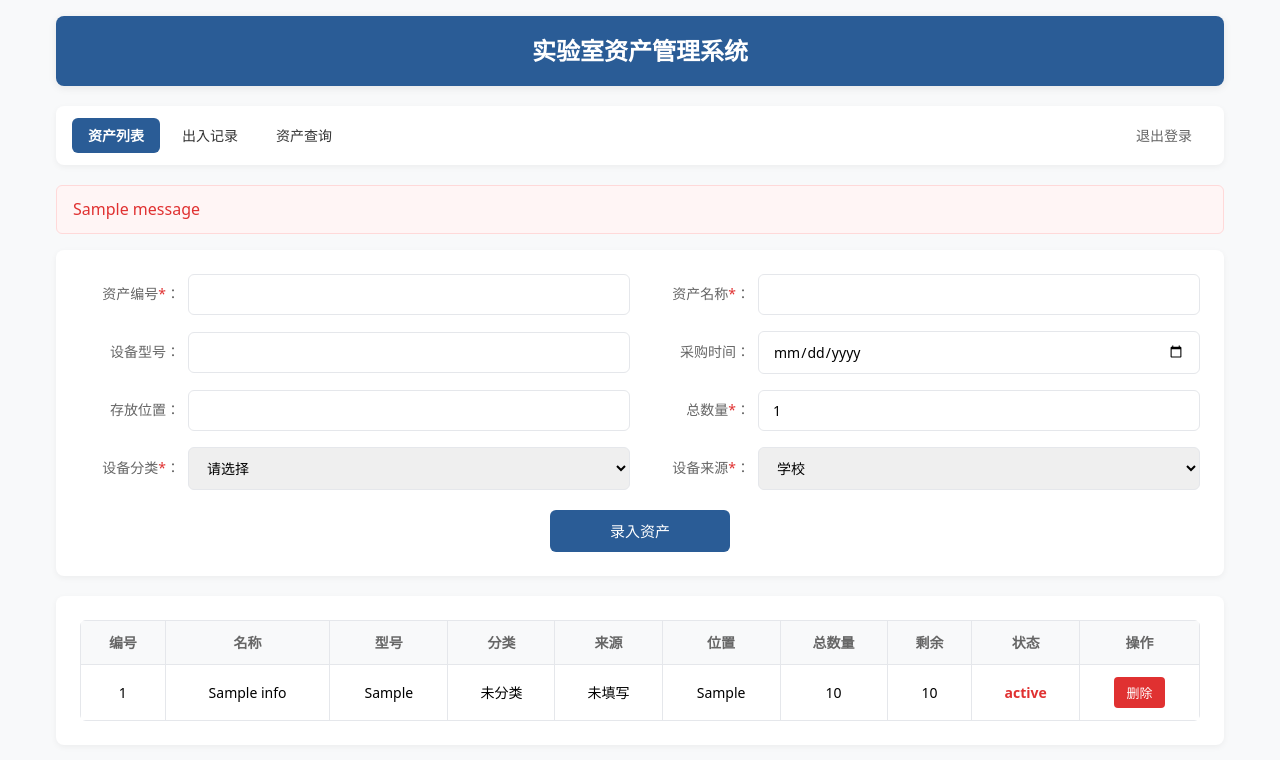
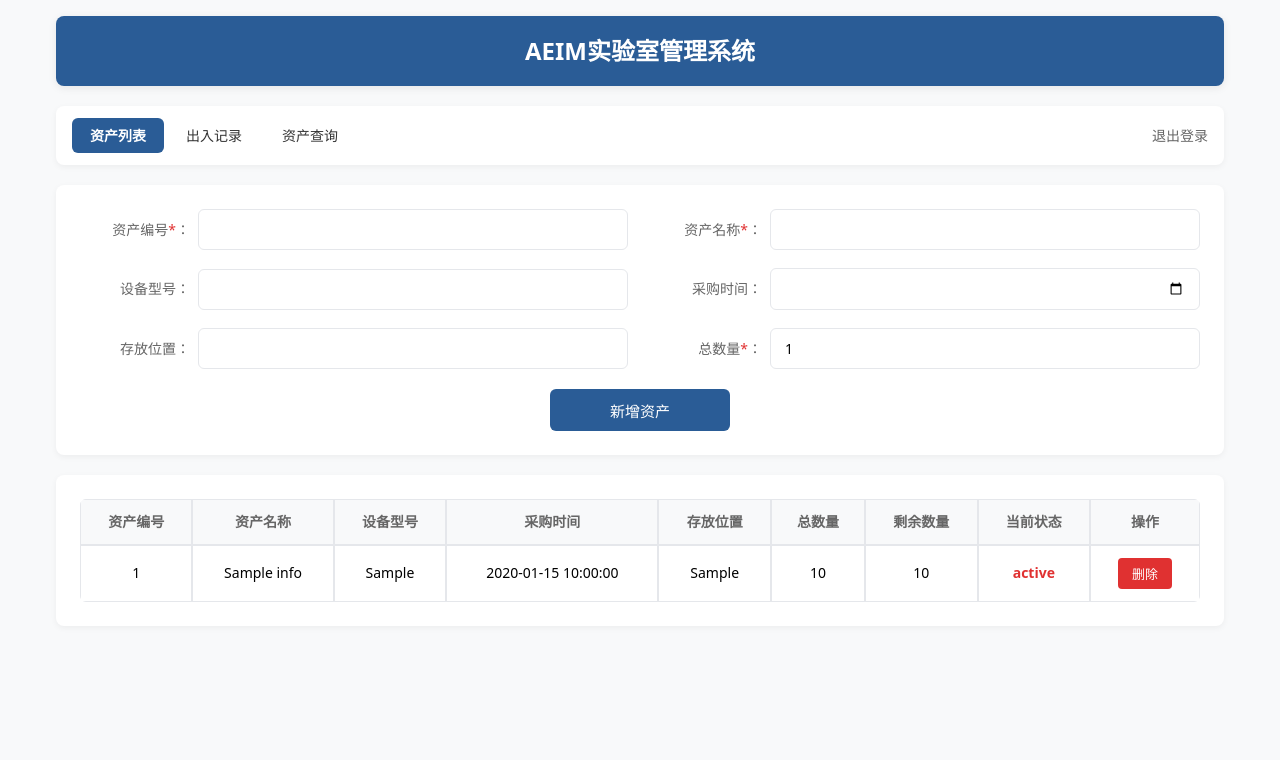
Before and after one commit to liuhuaqing446/lab-asset, a Flask app: page / in a window 1280 px wide. Shown: the top 760 px of the page. Run offline with Flask 3, Linux system fonts and the light colour scheme; the visitor is signed in with stand-in values (Sample User, id 1); tables that the repository leaves empty or names only in its code hold one stand-in row (values such as "Sample post"); one stand-in notice (Sample message) is shown; data that the repository does not hold is empty.

Commit message:
Update index.html

```diff
--- a/templates/index.html
+++ b/templates/index.html
@@ -2,41 +2,83 @@
 <html>
 <head>
 <meta charset="UTF-8">
-<meta name="viewport" content="width=device-width, initial-scale=1.0">
-<title>实验室资产管理系统</title>
+<meta name="viewport" content="width=device-width, initial-scale=1.0,user-scalable=no">
+<title>{{system_name}}</title>
 <style>
-*{box-sizing:border-box;margin:0;padding:0;font-family:system-ui, "Microsoft YaHei",sans-serif;}
-body{background:#f8f9fa;line-height:1.4;}
-.container{max-width:1200px;margin:0 auto;padding:16px;}
-.header{background:#2a5c96;color:#fff;padding:18px;text-align:center;font-size:24px;font-weight:600;border-radius:8px;margin-bottom:20px;box-shadow:0 2px 8px rgba(0,0,0,0.08);}
-.nav{background:#fff;padding:12px 16px;border-radius:8px;box-shadow:0 2px 6px rgba(0,0,0,0.05);margin-bottom:20px;display:flex;gap:6px;flex-wrap:wrap;align-items:center;}
-.nav a{padding:8px 16px;border-radius:6px;text-decoration:none;color:#333;font-size:14px;}
-.nav a.active{background:#2a5c96;color:#fff;font-weight:600;}
-.nav a.logout{margin-left:auto;color:#666;}
-.form-box{background:#fff;padding:24px;border-radius:8px;box-shadow:0 2px 6px rgba(0,0,0,0.05);margin-bottom:20px;}
-.form-grid{display:grid;grid-template-columns:1fr 1fr;gap:16px 20px;}
-.form-group{display:flex;align-items:center;gap:8px;}
-.form-group label{width:100px;text-align:right;font-size:14px;color:#666;flex-shrink:0;}
-.form-group label span{color:#e03131;}
-.form-group input,.form-group select{flex:1;padding:10px 14px;border:1px solid #e5e7eb;border-radius:6px;font-size:14px;outline:none;}
-.form-group input:focus,.form-group select:focus{border-color:#2a5c96;box-shadow:0 0 0 3px rgba(42,92,150,0.1);}
-.btn-add{width:180px;height:42px;margin:20px auto 0;display:block;background:#2a5c96;color:#fff;border:none;border-radius:6px;font-size:15px;cursor:pointer;}
-.table-box{background:#fff;padding:24px;border-radius:8px;box-shadow:0 2px 6px rgba(0,0,0,0.05);overflow-x:auto;}
-table{width:100%;border-collapse:collapse;border-radius:6px;overflow:hidden;}
-th,td{border:1px solid #e5e7eb;padding:12px;text-align:center;font-size:14px;}
-th{background:#f8f9fa;font-weight:600;color:#666;}
-tr:hover{background:#fafbfc;}
-.status-in{color:#07c160;font-weight:600;}
-.status-out{color:#e03131;font-weight:600;}
-.btn-delete{background:#e03131;color:#fff;border:none;padding:6px 12px;border-radius:4px;font-size:13px;cursor:pointer;}
-.flash-success{padding:12px 16px;background:#f0f9ff;color:#07c160;border:1px solid #b7e4c7;border-radius:6px;margin-bottom:16px;}
-.flash-error{padding:12px 16px;background:#fff5f5;color:#e03131;border:1px solid #ffd9d9;border-radius:6px;margin-bottom:16px;}
-@media(max-width:768px){.form-grid{grid-template-columns:1fr;}}
+* {box-sizing:border-box;margin:0;padding:0;font-family:system-ui, "Microsoft YaHei", sans-serif;}
+body {background:#f8f9fa;line-height:1.4;}
+.container {max-width:1200px;margin:0 auto;padding:16px;}
+.header {background:#2a5c96;color:#fff;padding:18px;text-align:center;font-size:24px;font-weight:600;box-shadow:0 2px 8px rgba(0,0,0,0.08);margin-bottom:20px;border-radius:8px;}
+.nav {background:#fff;padding:12px 16px;border-radius:8px;box-shadow:0 2px 6px rgba(0,0,0,0.05);margin-bottom:20px;display:flex;align-items:center;gap:4px;flex-wrap:wrap;}
+.nav a {padding:8px 18px;border-radius:6px;text-decoration:none;color:#333;font-size:14px;transition:all 0.2s ease;white-space:nowrap;}
+.nav a.active {background:#2a5c96;color:#fff;font-weight:600;}
+.nav a:hover:not(.active):not(.logout) {background:#f5f7fa;color:#2a5c96;}
+.nav a.logout {margin-left:auto;color:#666;padding:8px 0;white-space:nowrap;}
+.nav a.logout:hover {color:#2a5c96;background:transparent;}
+.form-box {background:#fff;padding:24px;border-radius:8px;box-shadow:0 2px 6px rgba(0,0,0,0.05);margin-bottom:20px;}
+.form-grid {display:grid;grid-template-columns:1fr 1fr;gap:18px 24px;}
+.form-group {display:flex;align-items:center;gap:8px;flex-wrap:nowrap;}
+.form-group label {width:110px;text-align:right;font-size:14px;color:#666;flex-shrink:0;white-space:nowrap;}
+.form-group label span {color:#e03131;}
+.form-group input {flex:1;padding:10px 14px;border:1px solid #e5e7eb;border-radius:6px;font-size:14px;transition:all 0.2s ease;outline:none;min-width:0;}
+.form-group input:focus {border-color:#2a5c96;box-shadow:0 0 0 3px rgba(42,92,150,0.1);}
+
+/* 🔴 终极方案：彻底移除日期占位符，覆盖所有浏览器 */
+.form-group input[type="date"] {
+  padding: 9px 14px;
+  appearance: none !important;
+  -webkit-appearance: none !important;
+  -moz-appearance: none !important;
+  min-height: 42px;
+}
+/* 强制隐藏所有占位符/提示文字 */
+.form-group input[type="date"]::-webkit-datetime-edit {
+  color: transparent !important;
+}
+.form-group input[type="date"]:focus::-webkit-datetime-edit {
+  color: #333 !important;
+}
+.form-group input[type="date"]::-webkit-calendar-picker-indicator {
+  opacity: 1;
+  margin-left: auto;
+}
+.form-group input[type="date"]::placeholder,
+.form-group input[type="date"]::-webkit-input-placeholder,
+.form-group input[type="date"]::-moz-placeholder {
+  color: transparent !important;
+  opacity: 0 !important;
+}
+
+.btn-add {width:180px;height:42px;margin:20px auto 0;display:block;background:#2a5c96;color:#fff;border:none;border-radius:6px;font-size:15px;cursor:pointer;transition:all 0.2s ease;}
+.btn-add:hover {background:#234b7a;transform:translateY(-1px);}
+.btn-add:active {transform:translateY(0);}
+.table-box {background:#fff;padding:24px;border-radius:8px;box-shadow:0 2px 6px rgba(0,0,0,0.05);overflow-x:auto;}
+table {width:100%;border-collapse:separate;border-spacing:0;border-radius:6px;overflow:hidden;}
+th, td {border:1px solid #e5e7eb;padding:12px 14px;text-align:center;font-size:14px;white-space:nowrap;}
+th {background:#f8f9fa;font-weight:600;color:#666;}
+tr:hover {background:#fafbfc;}
+.status-in {color:#07c160;font-weight:600;}
+.status-out {color:#e03131;font-weight:600;}
+.btn-delete {background:#e03131;color:#fff;border:none;padding:6px 14px;border-radius:4px;font-size:13px;cursor:pointer;transition:all 0.2s ease;}
+.btn-delete:hover {background:#c92a2a;}
+.flash-success {padding:12px 16px;border-radius:6px;margin-bottom:16px;background:#f0f9ff;color:#07c160;border:1px solid #b7e4c7;animation:fadeIn 0.3s ease;}
+.flash-error {padding:12px 16px;border-radius:6px;margin-bottom:16px;background:#fff5f5;color:#e03131;border:1px solid #ffd9d9;animation:fadeIn 0.3s ease;}
+@keyframes fadeIn {from{opacity:0;transform:translateY(-8px);}to{opacity:1;transform:translateY(0);}}
+@media (max-width:768px) {
+  .form-grid {grid-template-columns:1fr;gap:14px 0;}
+  .form-group label {width:90px;font-size:13px;}
+  .form-group input {padding:8px 12px;font-size:13px;}
+  .nav {padding:10px;gap:6px;}
+  .nav a {padding:6px 12px;font-size:13px;flex:1;text-align:center;}
+  .nav a.logout {margin-left:0;flex:100%;text-align:right;}
+  .form-box {padding:16px;}
+  .header {padding:14px;font-size:20px;}
+}
 </style>
 </head>
 <body>
 <div class="container">
-<div class="header">实验室资产管理系统</div>
+  <div class="header">{{system_name}}</div>
   <div class="nav">
     <a href="/" class="active">资产列表</a>
     <a href="/record">出入记录</a>
@@ -45,9 +87,15 @@ tr:hover{background:#fafbfc;}
   </div>
 
   {% with messages = get_flashed_messages() %}
+    {% if messages %}
       {% for msg in messages %}
-<div class="{{'flash-success' if '成功' in msg else 'flash-error'}}">{{msg}}</div>
+        {% if '成功' in msg %}
+          <div class="flash-success" id="flash-tip">{{msg}}</div>
+        {% else %}
+          <div class="flash-error" id="flash-tip">{{msg}}</div>
+        {% endif %}
       {% endfor %}
+    {% endif %}
   {% endwith %}
 
   <div class="form-box">
@@ -58,24 +106,9 @@ tr:hover{background:#fafbfc;}
         <div class="form-group"><label>设备型号：</label><input name="model"></div>
         <div class="form-group"><label>采购时间：</label><input type="date" name="purchase_time"></div>
         <div class="form-group"><label>存放位置：</label><input name="location"></div>
-<div class="form-group"><label>总数量<span>*</span>：</label><input type="number" name="total_quantity" value="1" min="1" required></div>
-<div class="form-group"><label>设备分类<span>*</span>：</label>
-<select name="category" required>
-<option value="" disabled selected>请选择</option>
-<option value="机械类">机械类</option>
-<option value="电气类">电气类</option>
-<option value="其他类">其他类</option>
-</select>
+        <div class="form-group"><label>总数量<span>*</span>：</label><input type="number" name="total_quantity" value="1" min="1"></div>
       </div>
-<div class="form-group"><label>设备来源<span>*</span>：</label>
-<select name="source" required>
-<option value="学校" selected>学校</option>
-<option value="自购">自购</option>
-<option value="企业">企业</option>
-</select>
-</div>
-</div>
-<button type="submit" class="btn-add">录入资产</button>
+      <button type="submit" class="btn-add">新增资产</button>
     </form>
   </div>
 
@@ -83,25 +116,19 @@ tr:hover{background:#fafbfc;}
     <table>
       <thead>
         <tr>
-<th>编号</th><th>名称</th><th>型号</th><th>分类</th><th>来源</th><th>位置</th><th>总数量</th><th>剩余</th><th>状态</th><th>操作</th>
+          <th>资产编号</th><th>资产名称</th><th>设备型号</th><th>采购时间</th><th>存放位置</th><th>总数量</th><th>剩余数量</th><th>当前状态</th><th>操作</th>
         </tr>
       </thead>
       <tbody>
-{% for a in assets %}
+        {% for asset in assets %}
         <tr>
-<td>{{a.asset_id}}</td>
-<td>{{a.name}}</td>
-<td>{{a.model or '未填写'}}</td>
-<td>{{a.category or '未分类'}}</td>
-<td>{{a.source or '未填写'}}</td>
-<td>{{a.location or '未填写'}}</td>
-<td>{{a.total_quantity}}</td>
-<td>{{a.current_quantity}}</td>
-<td class="{{'status-in' if a.status=='在库' else 'status-out'}}">{{a.status}}</td>
+          <td>{{asset.asset_id}}</td><td>{{asset.name}}</td><td>{{asset.model or '未填写'}}</td>
+          <td>{{asset.purchase_time}}</td><td>{{asset.location or '未填写'}}</td><td>{{asset.total_quantity}}</td>
+          <td>{{asset.current_quantity}}</td><td class="{{'status-in' if asset.status=='在库' else 'status-out'}}">{{asset.status}}</td>
           <td>
-<form method="post" action="/delete_asset" onsubmit="return confirm('确定删除？')" style="display:inline;">
-<input type="hidden" name="asset_id" value="{{a.asset_id}}">
-<button class="btn-delete">删除</button>
+            <form method="post" action="/delete_asset" onsubmit="return confirm('确定删除该资产及所有关联记录？')" style="display:inline;">
+              <input type="hidden" name="asset_id" value="{{asset.asset_id}}">
+              <button type="submit" class="btn-delete">删除</button>
             </form>
           </td>
         </tr>
@@ -110,5 +137,21 @@ tr:hover{background:#fafbfc;}
     </table>
   </div>
 </div>
+
+<script>
+const flashTip = document.getElementById('flash-tip');
+if (flashTip) {
+  setTimeout(() => {
+    flashTip.style.opacity = '0';
+    flashTip.style.transition = 'opacity 0.6s ease, transform 0.6s ease';
+    flashTip.style.transform = 'translateY(-10px)';
+    setTimeout(() => flashTip.remove(), 600);
+  }, 3000);
+}
+document.querySelector('input[name="asset_id"]').addEventListener('keydown', (e) => {
+  if (e.key === ' ') e.preventDefault();
+});
+setInterval(() => { fetch(window.location.origin).catch(err=>{}); }, 600000);
+</script>
 </body>
 </html>
```
Lines whose indentation alone changed are shown as unchanged.
